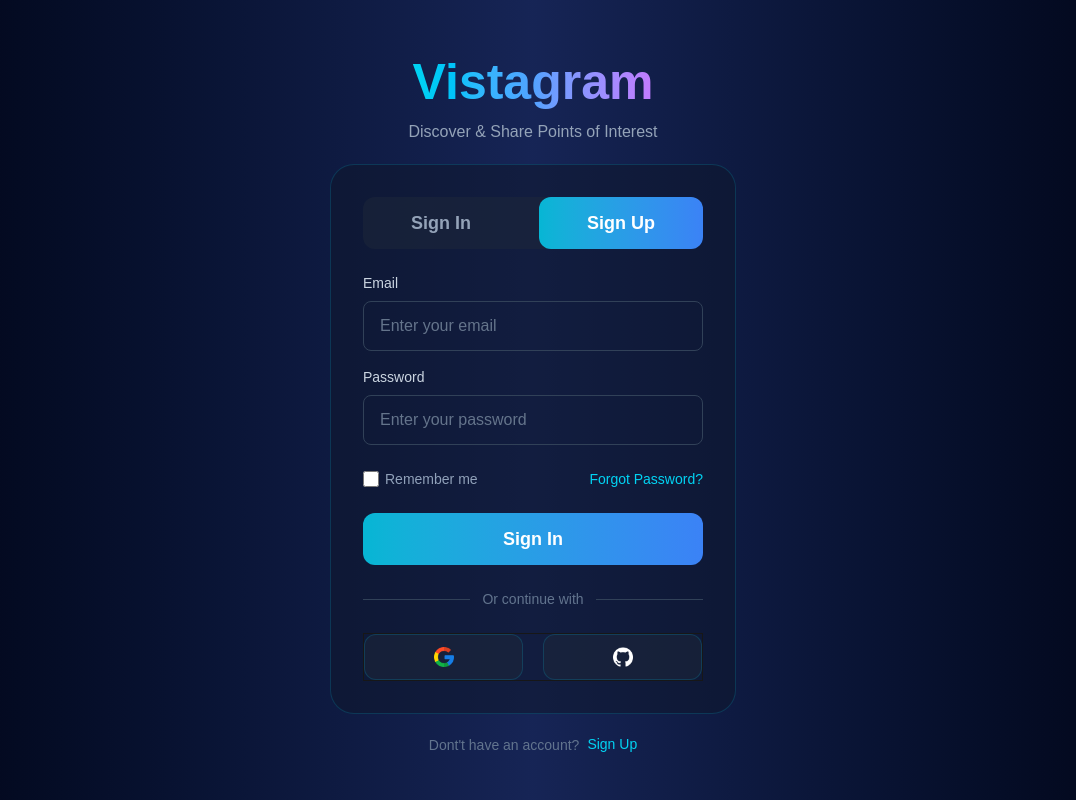
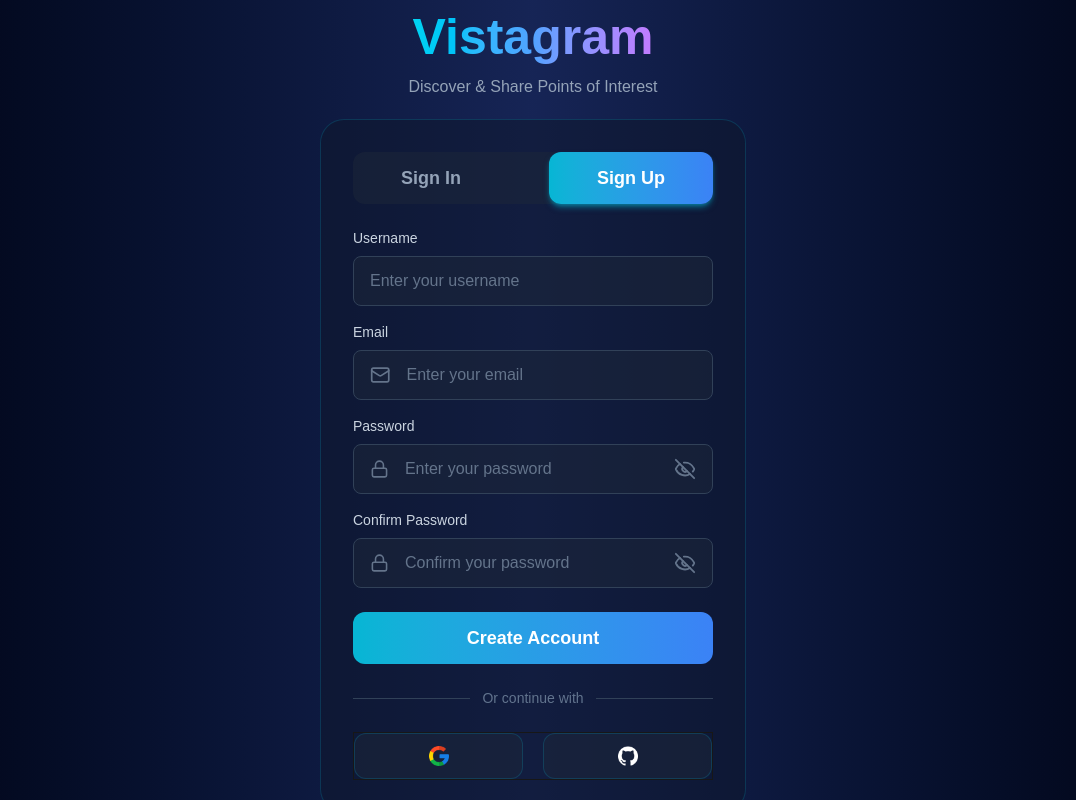
Before and after one commit to MUDIT57/Vistagram, a Next.js app: page /login in a window 1280 px wide. Both pictures are taken after a click on the button "Sign Up". Shown: the whole page, without its empty margins (107-1183 px from the left). Built offline with nearby package versions, Linux system fonts and the light colour scheme.

Commit message:
sign out completed

```diff
--- a/app/login/page.tsx
+++ b/app/login/page.tsx
@@ -1,56 +1,124 @@
 "use client"
 import { useState } from "react"
 import Image from "next/image";
+import { Mail, Lock, Eye, EyeOff } from "lucide-react";
 
 export default function Login() {
 
     const [activeTab, setActiveTab] = useState<string>("Sign In");
+    const [hidePassword, setHidePassword] = useState<boolean>(true);
+    const [hideConfirmedPassword, setHideConfirmedPassword] = useState<boolean>(true);
+
+    const toggleHidePassword = () => setHidePassword(hidePassword => !hidePassword)
+    const toggleHideConfirmedPassword = () => setHideConfirmedPassword(hideComfirmedPassword => !hideComfirmedPassword)
 
     const isSignInTabSelected = () => activeTab === "Sign In";
 
-    return <div className="h-screen w-screen bg-linear-to-r from-slate-950 via-blue-950 to-slate-950 flex">
+    return <div className="h-screen w-screen bg-linear-to-r from-slate-950 via-blue-950 to-slate-950 flex overflow-scroll">
         <div className="m-auto gap-5 flex flex-col">
             <div className="flex flex-col justify-center items-center">
                 <span className="text-[50px] font-bold bg-linear-to-r from-cyan-400 via-blue-400 to-purple-400 bg-clip-text text-transparent">Vistagram</span>
                 <span className="text-[#94A3B8] text-[16px]">Discover & Share Points of Interest</span>
             </div>
             <div className="flex flex-col gap-6 bg-[#0F172A]/50 border border-[#06B6D4]/20 rounded-3xl p-8">
-                <div className="bg-[#1E293B]/50 flex gap-5 rounded-xl">
-                    <button onClick={() => setActiveTab("Sign In")} className={`py-3 px-12 rounded-xl text-[#94A3B8] font-bold text-lg ${isSignInTabSelected()?"text-white bg-linear-to-r from-[#06B6D4] to-[#3B82F6]":""}`}>Sign In</button>
-                    <button onClick={() => setActiveTab("Sign Out")} className={`py-3 px-12 rounded-xl text-[#94A3B8] font-bold text-lg ${!isSignInTabSelected()?"text-white bg-linear-to-r from-[#06B6D4] to-[#3B82F6]":""}`}>Sign Up</button>
+                <div className="bg-[#1E293B]/50 flex gap-10 rounded-xl">
+                    <button onClick={() => setActiveTab("Sign In")} className={`cursor-pointer py-3 px-12 rounded-xl text-[#94A3B8] font-bold text-lg ${isSignInTabSelected() ? "text-white bg-linear-to-r from-[#06B6D4] to-[#3B82F6] shadow-md shadow-[#06B6D4]/50" : ""}`}>Sign In</button>
+                    <button onClick={() => setActiveTab("Sign Out")} className={`cursor-pointer py-3 px-12 rounded-xl text-[#94A3B8] font-bold text-lg ${!isSignInTabSelected() ? "text-white bg-linear-to-r from-[#06B6D4] to-[#3B82F6] shadow-md shadow-[#06B6D4]/50" : ""}`}>Sign Up</button>
                 </div>
+                {
+                    activeTab === "Sign In" ? <div className="gap-6 flex flex-col">
                         <div className="flex flex-col gap-4">
                             <div className="flex flex-col gap-2">
                                 <span className="text-sm text-[#CBD5E1]">Email</span>
-                        <input placeholder="Enter your email" className="placeholder:text-[#64748B] text-white border border-slate-700 rounded-lg p-3 px-4" />
+                                <div className="flex border border-slate-700 bg-[#1E293B]/50 rounded-lg items-center pl-4">
+                                    <Mail className="text-[#64748B]" size={22} />
+                                    <input placeholder="Enter your email" className="w-full placeholder:text-[#64748B] text-white border border-none  p-3 px-4 focus:outline-none" />
+                                </div>
                             </div>
                             <div className="flex flex-col gap-2">
                                 <span className="text-sm text-[#CBD5E1]">Password</span>
-                        <input placeholder="Enter your password" className="placeholder:text-[#64748B] text-white border border-slate-700 rounded-lg p-3 px-4" />
+                                <div className="flex border border-slate-700 bg-[#1E293B]/50 rounded-lg items-center px-4">
+                                    <Lock className="text-[#64748B]" size={22} />
+                                    <input placeholder="Enter your password" className="w-full placeholder:text-[#64748B] text-white border border-none  p-3 px-4 focus:outline-none" />
+                                    <div onClick={() => toggleHidePassword()}>
+                                        {hidePassword ? <EyeOff className="text-[#64748B]" size={22} /> : <Eye className="text-[#64748B]" size={22} />}
+                                    </div>
+                                </div>
                             </div>
                         </div>
                         <div className="flex justify-between">
                             <div className="flex items-center gap-1.5">
-                        <input type="checkbox" className="w-4 h-4"/>
+                                <input type="checkbox" className="w-4 h-4" />
+                                <span className="text-slate-400 text-sm">Remember me</span>
+                            </div>
+                            <span className="text-sm text-cyan-400 hover:text-cyan-300 cursor-pointer">Forgot Password?</span>
+                        </div>
+                        <button onClick={() => setActiveTab("Sign In")} className={`cursor-pointer py-3 px-12 rounded-xl font-bold text-lg text-white bg-linear-to-r from-[#06B6D4] to-[#3B82F6] hover:shadow-md hover:scale-105 duration-200 shadow-[#06B6D4]/50`}>Sign In</button>
+
+                    </div> : <div className="gap-6 flex flex-col">
+                        <div className="flex flex-col gap-4">
+                            <div className="flex flex-col gap-2">
+                                <span className="text-sm text-[#CBD5E1]">Username</span>
+                                <input placeholder="Enter your username" className="bg-[#1E293B]/50 placeholder:text-[#64748B] text-white border border-slate-700 rounded-lg p-3 px-4" />
+                            </div>
+                            <div className="flex flex-col gap-2">
+                                <span className="text-sm text-[#CBD5E1]">Email</span>
+                                <div className="flex border border-slate-700 bg-[#1E293B]/50 rounded-lg items-center px-4">
+                                    <Mail className="text-[#64748B]" size={22} />
+                                    <input placeholder="Enter your email" className="w-full  placeholder:text-[#64748B] text-white border border-none  p-3 px-4 focus:outline-none" />
+                                </div>
+                            </div>
+                            <div className="flex flex-col gap-2">
+                                <span className="text-sm text-[#CBD5E1]">Password</span>
+                                <div className="flex border border-slate-700 bg-[#1E293B]/50 rounded-lg items-center px-4">
+                                    <Lock className="text-[#64748B]" size={22} />
+                                    <input placeholder="Enter your password" className="w-full  placeholder:text-[#64748B] text-white border border-none  p-3 px-4 focus:outline-none" />
+                                    <div onClick={() => toggleHidePassword()}>
+                                        {hidePassword ? <EyeOff className="text-[#64748B]" size={22} /> : <Eye className="text-[#64748B]" size={22} />}
+                                    </div>
+                                </div>
+                            </div>
+                            <div className="flex flex-col gap-2">
+                                <span className="text-sm text-[#CBD5E1]">Confirm Password</span>
+                                <div className="flex border border-slate-700 bg-[#1E293B]/50 rounded-lg items-center px-4">
+                                    <Lock className="text-[#64748B]" size={22} />
+                                    <input placeholder="Confirm your password" className="w-full  placeholder:text-[#64748B] text-white border border-none  p-3 px-4 focus:outline-none" />
+                                    <div onClick={() => toggleHideConfirmedPassword()}>
+                                        {hideConfirmedPassword ? <EyeOff className="text-[#64748B]" size={22} /> : <Eye className="text-[#64748B]" size={22} />}
+                                    </div>
+                                </div>
+                            </div>
+                        </div>
+                        {activeTab === "Sign In" && <div className="flex justify-between">
+                            <div className="flex items-center gap-1.5">
+                                <input type="checkbox" className="w-4 h-4" />
                                 <span className="text-slate-400 text-sm">Remember me</span>
                             </div>
                             <span className="text-sm text-cyan-400 hover:text-cyan-300">Forgot Password?</span>
+                        </div>}
+                        <button onClick={() => setActiveTab("Sign In")} className={`cursor-pointer py-3 px-12 rounded-xl font-bold text-lg text-white bg-linear-to-r from-[#06B6D4] to-[#3B82F6] hover:shadow-md hover:scale-105 duration-200 shadow-[#06B6D4]/50`}>Create Account</button>
+
                     </div>
-                <button onClick={() => setActiveTab("Sign In")} className={`py-3 px-12 rounded-xl font-bold text-lg text-white bg-linear-to-r from-[#06B6D4] to-[#3B82F6] hover:shadow-md hover:scale-105 duration-200 shadow-[#06B6D4]/50`}>Sign In</button>
+                }
                 <div className="flex items-center gap-3">
                     <div className="bg-slate-700 h-px w-full"></div>
                     <span className="text-sm whitespace-nowrap text-slate-500">Or continue with</span>
                     <div className="bg-slate-700 h-px w-full"></div>
                 </div>
                 <div className="flex gap-5 border border-">
-                    <button className="w-full flex py-3 bg-[#1E293B]/50 border border-[#06B6D4]/20 rounded-xl justify-center"><Image alt="google logo"src="/images/google.png" height={20} width={20}/></button>
-                    <button className="w-full flex py-3 bg-[#1E293B]/50 border border-[#06B6D4]/20 rounded-xl justify-center"><Image className="" alt="github logo" src="/images/github.png" height={20} width={20}/></button>
+                    <button className="cursor-pointer w-full flex py-3 bg-[#1E293B]/50 border border-[#06B6D4]/20 rounded-xl justify-center"><Image alt="google logo" src="/images/google.png" height={20} width={20} /></button>
+                    <button className="cursor-pointer w-full flex py-3 bg-[#1E293B]/50 border border-[#06B6D4]/20 rounded-xl justify-center"><Image className="" alt="github logo" src="/images/github.png" height={20} width={20} /></button>
                 </div>
             </div>
+            {activeTab === "Sign In" ? <div className="flex items-center gap-2 m-auto">
+                <span className="text-sm text-slate-500">Dont't have an account?</span>
+                <span onClick={() => setActiveTab("Sign Out")} className="cursor-pointer text-cyan-400 hover:text-cyan-300 text-[14px]">Sign Up</span>
+            </div> :
                 <div className="flex items-center gap-2 m-auto">
-                <span className="text-sm text-slate-500">Dont't have an account?</span>
-                <span onClick={() => setActiveTab("Sign Out")} className="text-cyan-400 hover:text-cyan-300 text-[14px]">Sign Up</span>
+                    <span className="text-sm text-slate-500">Already have an account?</span>
+                    <span onClick={() => setActiveTab("Sign In")} className="cursor-pointer text-cyan-400 hover:text-cyan-300 text-[14px]">Sign In</span>
                 </div>
+            }
         </div>
     </div>
 }
```
Lines whose indentation alone changed are shown as unchanged.
